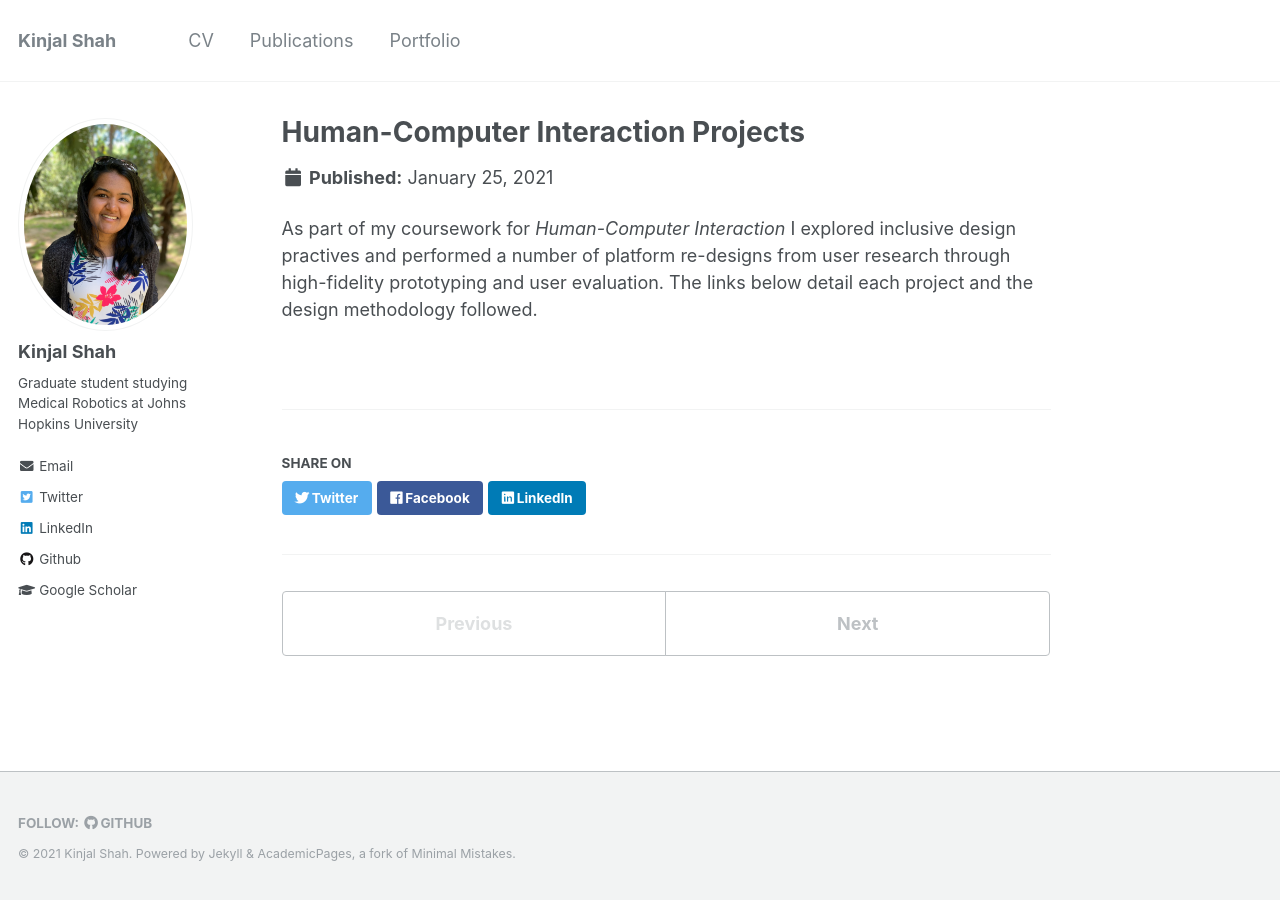
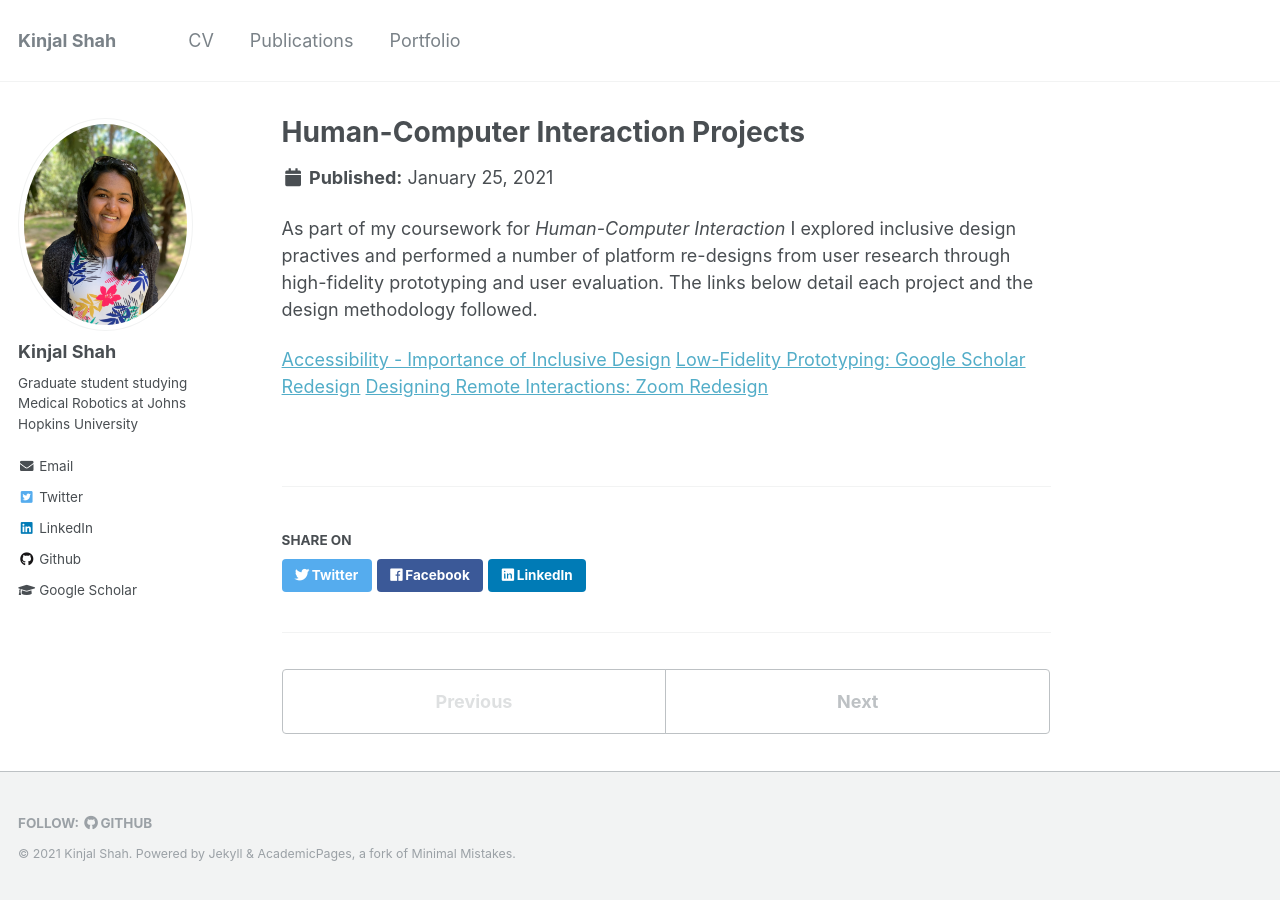
Before and after one commit to kinjmshah/kinjmshah.github.io, a Jekyll site: the page built from _portfolio/HCI_Main.md, in a window 1280 px wide. Built offline with Jekyll 4.4.1, drawn with Linux system fonts in a browser that asks for light colours.

Commit message:
Update HCI_Main.md

```diff
--- a/_portfolio/HCI_Main.md
+++ b/_portfolio/HCI_Main.md
@@ -4,3 +4,7 @@ permalink: /portfolio/HCI
 ---
 
 As part of my coursework for *Human-Computer Interaction* I explored inclusive design practives and performed a number of platform re-designs from user research through high-fidelity prototyping and user evaluation. The links below detail each project and the design methodology followed.
+
+[Accessibility - Importance of Inclusive Design](/portfolio/HCI-Inclusive-Design-Blog)
+[Low-Fidelity Prototyping: Google Scholar Redesign](/portfolio/HCI-Low-Fid-Protyping)
+[Designing Remote Interactions: Zoom Redesign](/portfolio/HCI-Designing-Remote-Interactions)
```
